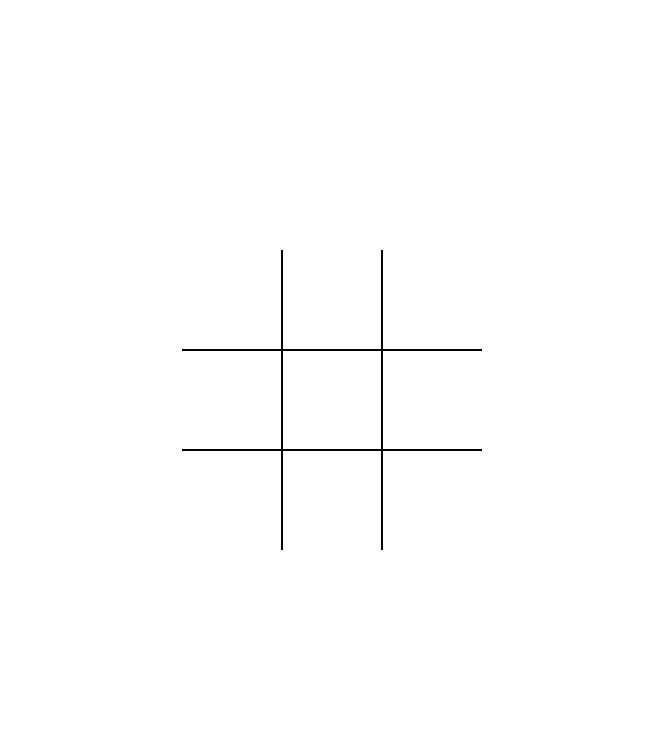
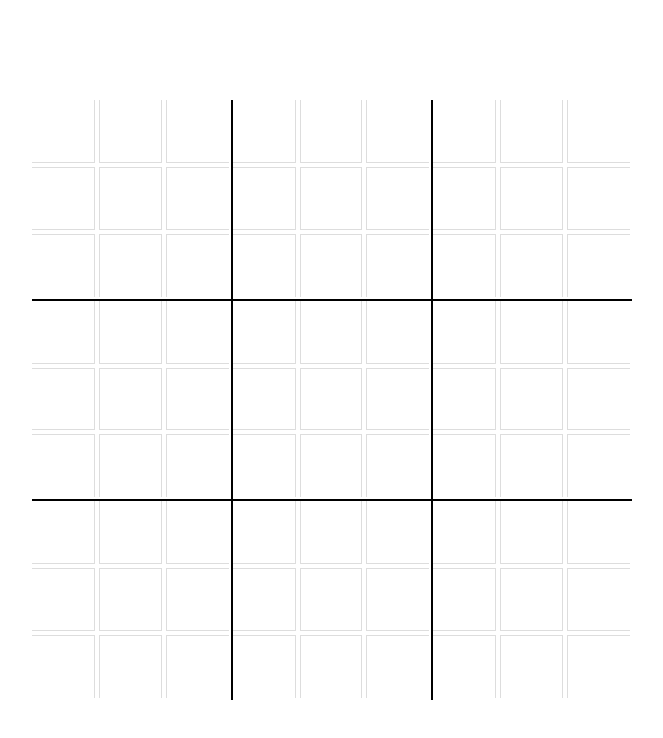
Before and after one commit to coding-chef77/tic-tac.toe, a plain HTML site: page index.html in a window 1280 px wide. Shown: the whole page, without its empty margins (308-971 px from the left). Drawn offline with Linux system fonts and the light colour scheme.

Commit message:
Made into ultimate tic-tac-toe

```diff
--- a/index.html
+++ b/index.html
@@ -9,15 +9,123 @@
   </head>
   <body>
     <div class="board" id="board">
-      <div class="cell" data-cell></div>
-      <div class="cell" data-cell></div>
-      <div class="cell" data-cell></div>
-      <div class="cell" data-cell></div>
-      <div class="cell" data-cell></div>
-      <div class="cell" data-cell></div>
-      <div class="cell" data-cell></div>
-      <div class="cell" data-cell></div>
-      <div class="cell" data-cell></div>
+      <div class="cell" data-cell>
+        <div class="mini-board">
+          <div class="mini-cell" data-mini-cell></div>
+          <div class="mini-cell" data-mini-cell></div>
+          <div class="mini-cell" data-mini-cell></div>
+          <div class="mini-cell" data-mini-cell></div>
+          <div class="mini-cell" data-mini-cell></div>
+          <div class="mini-cell" data-mini-cell></div>
+          <div class="mini-cell" data-mini-cell></div>
+          <div class="mini-cell" data-mini-cell></div>
+          <div class="mini-cell" data-mini-cell></div>
+        </div>
+      </div>
+      <div class="cell" data-cell>
+        <div class="mini-board">
+          <div class="mini-cell" data-mini-cell></div>
+          <div class="mini-cell" data-mini-cell></div>
+          <div class="mini-cell" data-mini-cell></div>
+          <div class="mini-cell" data-mini-cell></div>
+          <div class="mini-cell" data-mini-cell></div>
+          <div class="mini-cell" data-mini-cell></div>
+          <div class="mini-cell" data-mini-cell></div>
+          <div class="mini-cell" data-mini-cell></div>
+          <div class="mini-cell" data-mini-cell></div>
+        </div>
+      </div>
+      <div class="cell" data-cell>
+        <div class="mini-board">
+          <div class="mini-cell" data-mini-cell></div>
+          <div class="mini-cell" data-mini-cell></div>
+          <div class="mini-cell" data-mini-cell></div>
+          <div class="mini-cell" data-mini-cell></div>
+          <div class="mini-cell" data-mini-cell></div>
+          <div class="mini-cell" data-mini-cell></div>
+          <div class="mini-cell" data-mini-cell></div>
+          <div class="mini-cell" data-mini-cell></div>
+          <div class="mini-cell" data-mini-cell></div>
+        </div>
+      </div>
+      <div class="cell" data-cell>
+        <div class="mini-board">
+          <div class="mini-cell" data-mini-cell></div>
+          <div class="mini-cell" data-mini-cell></div>
+          <div class="mini-cell" data-mini-cell></div>
+          <div class="mini-cell" data-mini-cell></div>
+          <div class="mini-cell" data-mini-cell></div>
+          <div class="mini-cell" data-mini-cell></div>
+          <div class="mini-cell" data-mini-cell></div>
+          <div class="mini-cell" data-mini-cell></div>
+          <div class="mini-cell" data-mini-cell></div>
+        </div>
+      </div>
+      <div class="cell" data-cell>
+        <div class="mini-board">
+          <div class="mini-cell" data-mini-cell></div>
+          <div class="mini-cell" data-mini-cell></div>
+          <div class="mini-cell" data-mini-cell></div>
+          <div class="mini-cell" data-mini-cell></div>
+          <div class="mini-cell" data-mini-cell></div>
+          <div class="mini-cell" data-mini-cell></div>
+          <div class="mini-cell" data-mini-cell></div>
+          <div class="mini-cell" data-mini-cell></div>
+          <div class="mini-cell" data-mini-cell></div>
+        </div>
+      </div>
+      <div class="cell" data-cell>
+        <div class="mini-board">
+          <div class="mini-cell" data-mini-cell></div>
+          <div class="mini-cell" data-mini-cell></div>
+          <div class="mini-cell" data-mini-cell></div>
+          <div class="mini-cell" data-mini-cell></div>
+          <div class="mini-cell" data-mini-cell></div>
+          <div class="mini-cell" data-mini-cell></div>
+          <div class="mini-cell" data-mini-cell></div>
+          <div class="mini-cell" data-mini-cell></div>
+          <div class="mini-cell" data-mini-cell></div>
+        </div>
+      </div>
+      <div class="cell" data-cell>
+        <div class="mini-board">
+          <div class="mini-cell" data-mini-cell></div>
+          <div class="mini-cell" data-mini-cell></div>
+          <div class="mini-cell" data-mini-cell></div>
+          <div class="mini-cell" data-mini-cell></div>
+          <div class="mini-cell" data-mini-cell></div>
+          <div class="mini-cell" data-mini-cell></div>
+          <div class="mini-cell" data-mini-cell></div>
+          <div class="mini-cell" data-mini-cell></div>
+          <div class="mini-cell" data-mini-cell></div>
+        </div>
+      </div>
+      <div class="cell" data-cell>
+        <div class="mini-board">
+          <div class="mini-cell" data-mini-cell></div>
+          <div class="mini-cell" data-mini-cell></div>
+          <div class="mini-cell" data-mini-cell></div>
+          <div class="mini-cell" data-mini-cell></div>
+          <div class="mini-cell" data-mini-cell></div>
+          <div class="mini-cell" data-mini-cell></div>
+          <div class="mini-cell" data-mini-cell></div>
+          <div class="mini-cell" data-mini-cell></div>
+          <div class="mini-cell" data-mini-cell></div>
+        </div>
+      </div>
+      <div class="cell" data-cell>
+        <div class="mini-board">
+          <div class="mini-cell" data-mini-cell></div>
+          <div class="mini-cell" data-mini-cell></div>
+          <div class="mini-cell" data-mini-cell></div>
+          <div class="mini-cell" data-mini-cell></div>
+          <div class="mini-cell" data-mini-cell></div>
+          <div class="mini-cell" data-mini-cell></div>
+          <div class="mini-cell" data-mini-cell></div>
+          <div class="mini-cell" data-mini-cell></div>
+          <div class="mini-cell" data-mini-cell></div>
+        </div>
+      </div>
     </div>
     <div class="winning-message" id="winning-message">
       <div data-winning-message-text></div>
--- a/script.js
+++ b/script.js
@@ -10,7 +10,7 @@ const WINNING_COMBINATIONS = [
   [0, 4, 8],
   [2, 4, 6],
 ];
-const cellElements = document.querySelectorAll("[data-cell");
+const cellElements = document.querySelectorAll("[data-mini-cell]");
 const board = document.querySelector("#board");
 const restartButton = document.querySelector("#restartButton");
 const winningMessageElement = document.querySelector("#winning-message");
--- a/styles.css
+++ b/styles.css
@@ -5,8 +5,10 @@
 }
 
 :root {
-  --cell-size: 100px;
+  --cell-size: 200px;
   --mark-size: calc(var(--cell-size) * 0.9);
+  --mini-cell-size: calc(var(--cell-size) / 3.2);
+  --mini-mark-size: calc(var(--mini-cell-size) * 0.9);
 }
 
 body {
@@ -51,62 +53,103 @@ body {
   border-left: none;
 }
 
+.mini-board {
+  display: grid;
+  grid-template-columns: repeat(3, 1fr);
+  width: 100%;
+  height: 100%;
+  gap: 2px;
+}
+
+.mini-cell {
+  width: var(--mini-cell-size);
+  height: var(--mini-cell-size);
+  border: 1px solid #ddd;
+  position: relative;
+  cursor: pointer;
+}
+
+.mini-cell:nth-child(-n + 3) {
+  border-top: none;
+}
+
+.mini-cell:nth-last-child(-n + 3) {
+  border-bottom: none;
+}
+
+.mini-cell:nth-child(3n) {
+  border-right: none;
+}
+
+.mini-cell:nth-child(3n + 1) {
+  border-left: none;
+}
+
 .cell.x,
-.cell.circle {
+.cell.circle,
+.mini-cell.x,
+.mini-cell.circle {
   cursor: not-allowed;
 }
 
 .cell.x::before,
 .cell.x::after,
-.cell.circle::before {
+.cell.circle::before,
+.mini-cell.x::before,
+.mini-cell.x::after,
+.mini-cell.circle::before {
+  content: "";
+  position: absolute;
+  width: calc(var(--mini-mark-size) * 0.15);
+  height: var(--mini-mark-size);
   background-color: black;
-}
-
-.board.x .cell:not(.x):not(.circle):hover::before,
-.board.x .cell:not(.x):not(.circle):hover::after,
-.board.circle .cell:not(.x):not(.circle):hover::before,
-.board.circle .cell:not(.x):not(.circle):hover::after {
-  background-color: lightgrey;
+  transform-origin: center;
 }
 
 .cell.x::before,
-.cell.x:after,
-.board.x .cell:not(.x):not(.circle):hover::before,
-.board.x .cell:not(.x):not(.circle):hover::after {
-  content: "";
-  position: absolute;
-  width: calc(var(--mark-size) * 0.15);
-  height: var(--mark-size);
+.cell.x::after,
+.mini-cell.x::before,
+.mini-cell.x::after {
+  left: 50%;
+  top: 50%;
 }
 
 .cell.x::before,
-.board.x .cell:not(.x):not(.circle):hover::before {
-  transform: rotate(45deg);
+.cell.x::after,
+.mini-cell.x::before,
+.mini-cell.x::after {
+  width: calc(var(--mini-mark-size) * 0.15);
+  height: var(--mini-mark-size);
 }
-.cell.x:after,
-.board.x .cell:not(.x):not(.circle):hover::after {
-  transform: rotate(-45deg);
+
+.cell.x::before,
+.mini-cell.x::before {
+  transform: translate(-50%, -50%) rotate(45deg);
+}
+
+.cell.x::after,
+.mini-cell.x::after {
+  transform: translate(-50%, -50%) rotate(-45deg);
 }
 
 .cell.circle::before,
-.cell.circle:after,
-.board.circle .cell:not(.x):not(.circle):hover::before,
-.board.circle .cell:not(.x):not(.circle):hover::after {
+.mini-cell.circle::before {
   content: "";
   position: absolute;
+  left: 50%;
+  top: 50%;
+  width: var(--mini-mark-size);
+  height: var(--mini-mark-size);
+  border: calc(var(--mini-mark-size) * 0.15) solid black;
   border-radius: 50%;
-}
-
-.cell.circle::before,
-.board.circle .cell:not(.x):not(.circle):hover::before {
-  width: var(--mark-size);
-  height: var(--mark-size);
+  transform: translate(-50%, -50%);
+  background-color: transparent;
 }
 
 .cell.circle::after,
-.board.circle .cell:not(.x):not(.circle):hover::after {
-  width: calc(var(--mark-size) * 0.7);
-  height: calc(var(--mark-size) * 0.7);
+.mini-cell.circle::after {
+  width: calc(var(--mini-mark-size) * 0.7);
+  height: calc(var(--mini-mark-size) * 0.7);
   background-color: white;
 }
 
```
